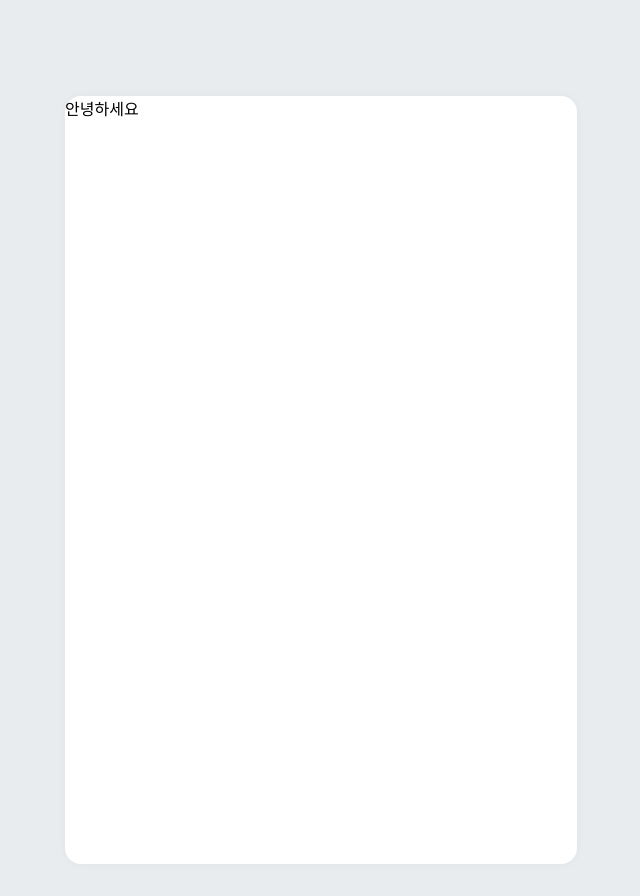
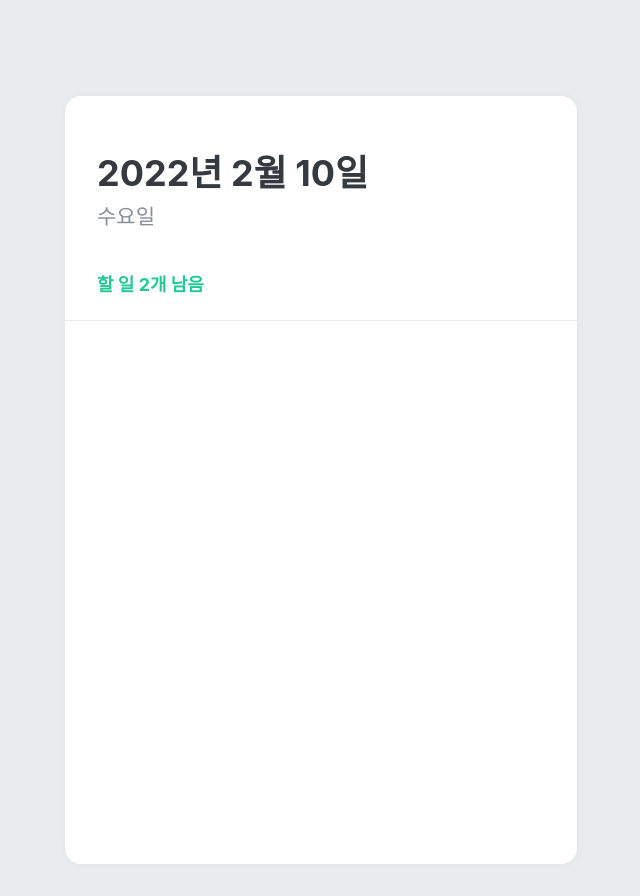
Before and after one commit to New-Stack/context-practice, a React (Create React App) app: page / in a window 1280 px wide. Shown: the whole page, without its empty margins (319-959 px from the left). Built offline with nearby package versions, Linux system fonts and the light colour scheme.

Commit message:
⚡:: Velopert Context API create Head

```diff
--- a/src/App.tsx
+++ b/src/App.tsx
@@ -1,5 +1,6 @@
 import React from "react";
 import { createGlobalStyle } from "styled-components";
+import Head from "./components/todoHead/Head";
 import Template from "./components/todoTemplate/Template";
 
 const GlobalStyle = createGlobalStyle`
@@ -12,7 +13,9 @@ function App() {
   return (
     <>
       <GlobalStyle />
-      <Template>안녕하세요</Template>
+      <Template>
+        <Head />
+      </Template>
     </>
   );
 }
--- /dev/null
+++ b/src/components/todoHead/Head.tsx
@@ -0,0 +1,35 @@
+import React, { FC } from "react";
+import styled from "styled-components";
+
+const TodoHeadBlock = styled.div`
+  padding: 48px 32px 24px;
+  border-bottom: 1px solid #e9ecef;
+  h1 {
+    margin: 0;
+    font-size: 36px;
+    color: #343a40;
+  }
+  .day {
+    margin-top: 4px;
+    color: #868e96;
+    font-size: 21px;
+  }
+  .tasks-left {
+    color: #20c997;
+    font-size: 18px;
+    margin-top: 40px;
+    font-weight: bold;
+  }
+`;
+
+const Head: FC = () => {
+  return (
+    <TodoHeadBlock>
+      <h1>2022년 2월 10일</h1>
+      <div className="day">수요일</div>
+      <div className="tasks-left">할 일 2개 남음</div>
+    </TodoHeadBlock>
+  );
+};
+
+export default Head;
```
